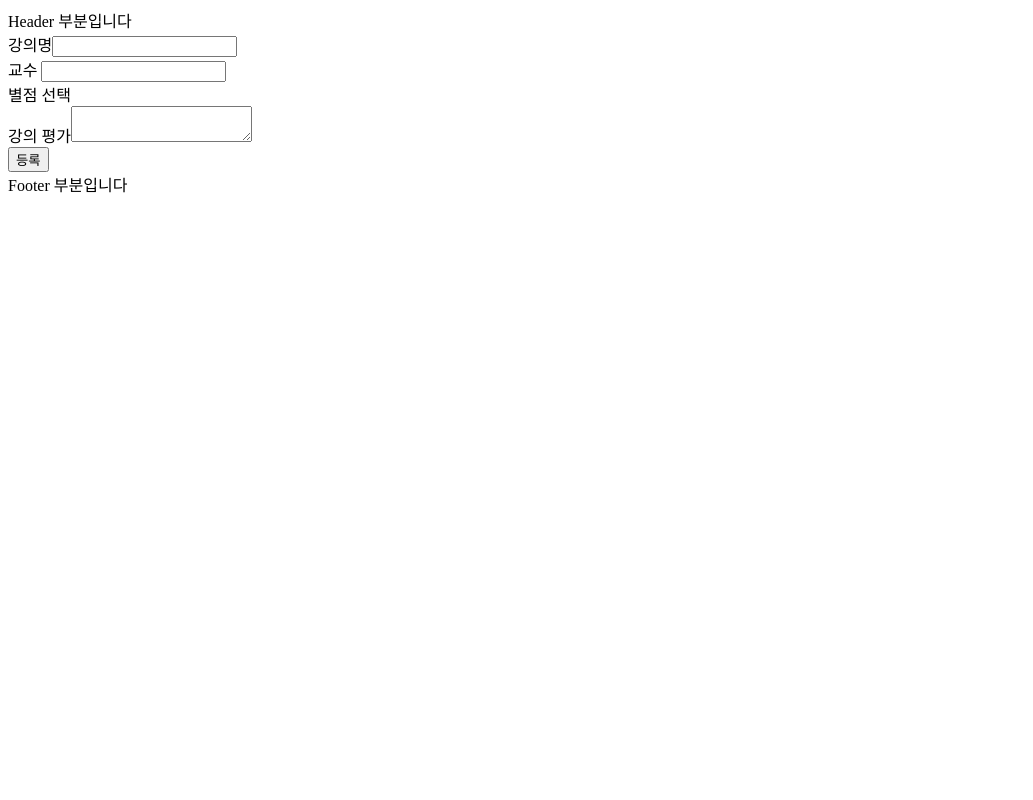
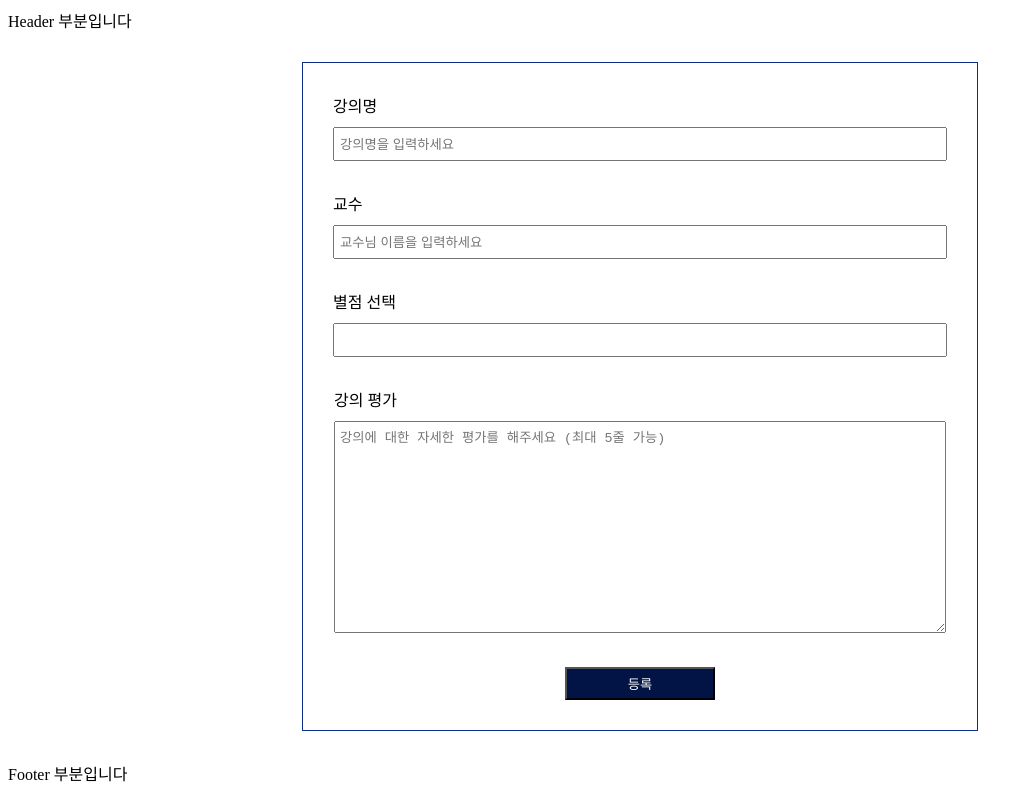
Before and after one commit to CUK-LikeLion-Common/Evaluation-Lecture-team10, a React (Create React App) app: page /write in a window 1280 px wide. Shown: the whole page, without its empty margins (0-1033 px from the left). Built offline with nearby package versions, Linux system fonts and the light colour scheme.

Commit message:
style: WriteBox css 추가 #12
- 별점 부분은 아직 구현하지 않았습니다
- 강의명, 교수님은 input을 사용하였고 강의 평가는 textarea를 사용했습니다

```diff
--- a/src/components/Write/WriteBox.jsx
+++ b/src/components/Write/WriteBox.jsx
@@ -2,28 +2,75 @@ import styled from "styled-components";
 
 const WriteBox = () => {
   return (
-    <div>
+    <Wrapper>
       <div>
-        강의명
-        <input />
+        <Label>강의명</Label>
+        <Input placeholder="강의명을 입력하세요" />
       </div>
 
       <div>
-        교수 <input />
-      </div>
-
-      <div>별점 선택</div>
-
-      <div>
-        강의 평가
-        <textarea />
+        <Label>교수</Label>
+        <Input placeholder="교수님 이름을 입력하세요" />
       </div>
 
       <div>
-        <button>등록</button>
+        <Label>별점 선택</Label>
+        <Input />
       </div>
-    </div>
+
+      <div>
+        <Label>강의 평가</Label>
+        <Textarea placeholder="강의에 대한 자세한 평가를 해주세요 (최대 5줄 가능)" />
+      </div>
+
+      <div>
+        <Button>등록</Button>
+      </div>
+    </Wrapper>
   );
 };
 
+export const Wrapper = styled.div`
+  border: 1px solid #0c2e86;
+  text-align: center;
+  display: flex;
+  flex-direction: column;
+  align-items: center;
+  padding: 30px;
+  max-width: fit-content;
+  margin: 0 auto;
+  margin-top: 30px;
+  margin-bottom: 30px;
+`;
+
+export const Label = styled.div`
+  text-align: left;
+`;
+
+export const Input = styled.input`
+  text-align: left;
+  width: 600px;
+  height: 20px;
+  margin-top: 10px;
+  margin-bottom: 30px;
+  padding: 5px;
+`;
+
+export const Textarea = styled.textarea`
+  text-align: left;
+  width: 600px;
+  height: 200px;
+  margin-top: 10px;
+  margin-bottom: 30px;
+  padding: 5px;
+`;
+
+export const Button = styled.button`
+  background-color: #011445;
+  color: #ffffff;
+  padding: 5px;
+  width: 150px;
+  //border-radius: 10px;
+`;
+
 export default WriteBox;
```
